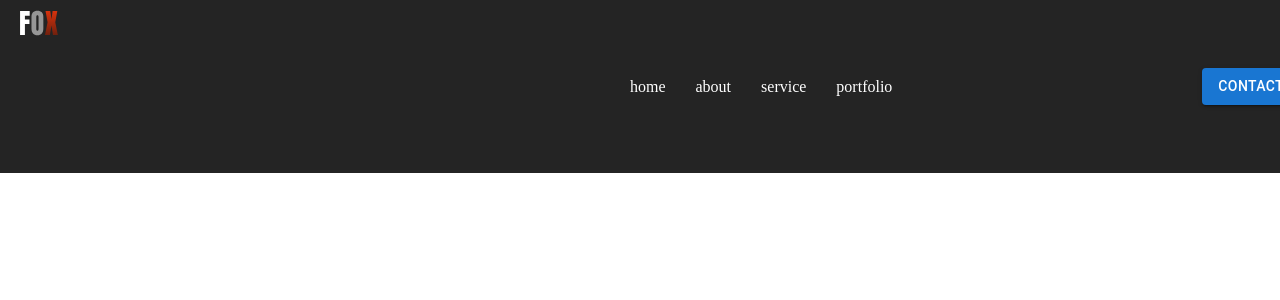
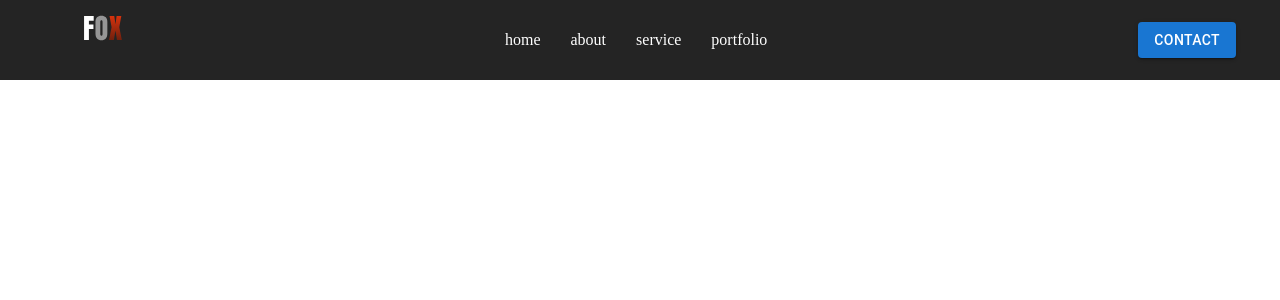
Before and after one commit to 89811421793/classcomponents, a React (Vite) app: page / in a window 1280 px wide. Shown: the top 300 px of the page. Built offline with nearby package versions, Linux system fonts and the light colour scheme.

Commit message:
черновой вариант Header (Container взят из MUI)/ React.CSSProperties в инлайнах (временно)

```diff
--- a/src/components/layout/Header.tsx
+++ b/src/components/layout/Header.tsx
@@ -1,7 +1,7 @@
 import React from 'react';
-import { Icon } from '../Icon';
+import { Icon } from '../Icon'; // Убедитесь, что этот компонент работает
 import { Menu } from '../menu/Menu';
-import { Button } from '@mui/material'; // Импортируем кнопку из MUI
+import { Button, Container } from '@mui/material';
 
 const items = ["home", "about", "service", "portfolio"];
 
@@ -9,6 +9,7 @@ export class Header extends React.Component {
     render() {
         return (
             <header style={headerStyle}>
+                <Container style={containerStyle}>
                     <div style={logoStyle}>
                         <Icon iconId='foxlogo' />
                     </div>
@@ -18,6 +19,7 @@ export class Header extends React.Component {
                             Contact
                         </Button>
                     </div>
+                </Container>
             </header>
         );
     }
@@ -25,18 +27,25 @@ export class Header extends React.Component {
 
 // Стили для шапки
 const headerStyle: React.CSSProperties = {
-    display: 'flex',
-    justifyContent: 'space-between',
-    alignItems: 'center',
     padding: '10px 20px',
     backgroundColor: '#242424', // Используем фон из темы
     color: '#FFFFFF', // Цвет текста
     width: '100%',
 };
 
+// Стили для контейнера
+const containerStyle: React.CSSProperties = {
+    display: 'flex',
+    justifyContent: 'space-between',
+    alignItems: 'center', // Выровнять по вертикали
+    height: '60px', // Задайте фиксированную высоту для выравнивания
+};
+
 // Стили для логотипа
 const logoStyle: React.CSSProperties = {
     flex: '0 0 auto',
+    width: '50px', // Задайте ширину логотипа
+    height: '50px', // Задайте высоту логотипа
 };
 
 // Стили для контейнера кнопки
```
Also changed, not shown: src/components/menu/Menu.tsx (line endings or trailing spaces). Lines whose indentation alone changed are shown as unchanged.
